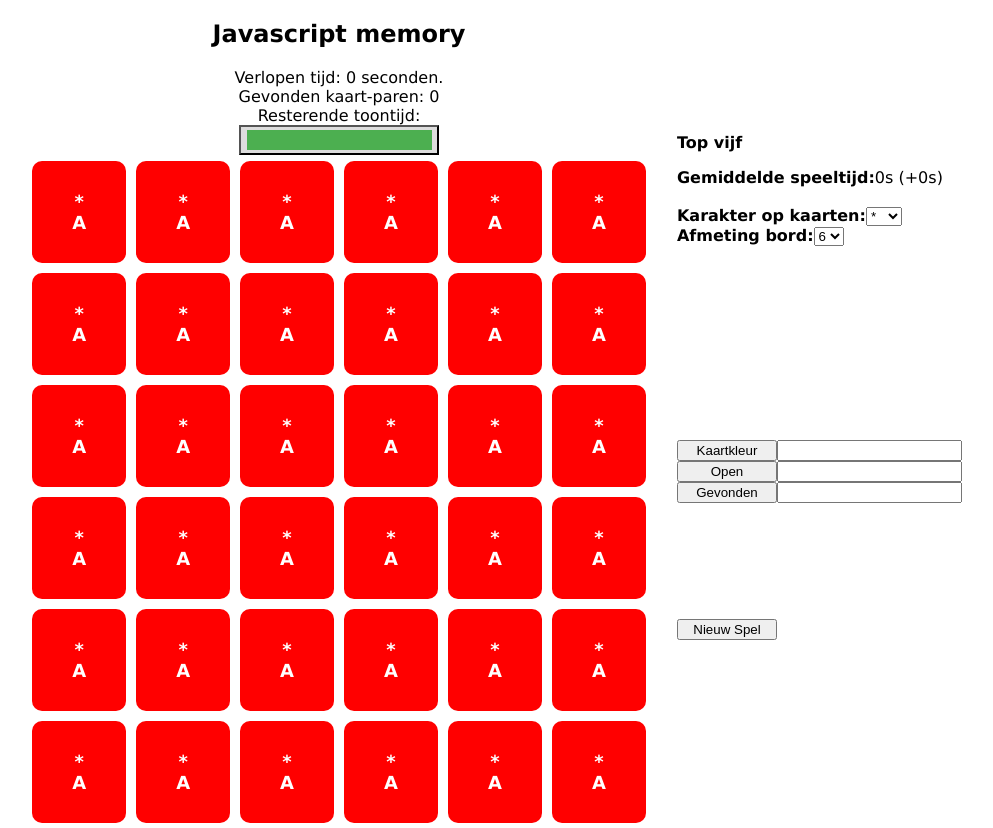
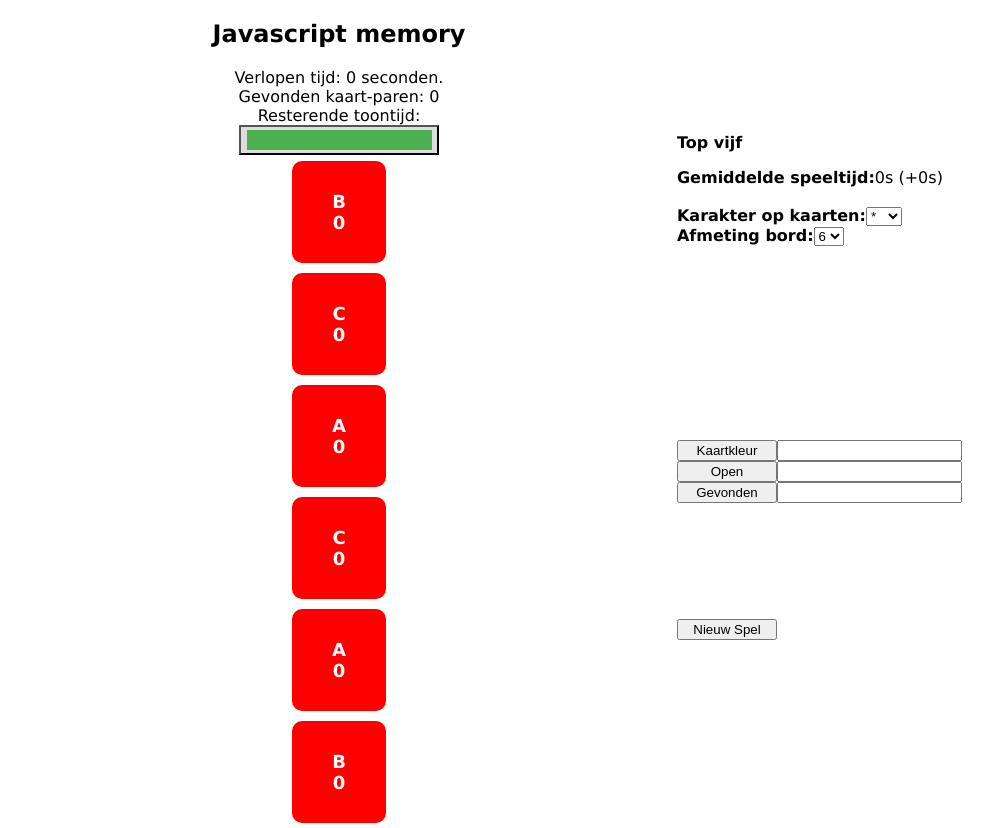
Before and after one commit to danielgeerts7/Memory, an Angular app in the folder week2MemoryInAngular/: page / in a window 1280 px wide. Shown: the whole page, without its empty margins (237-1230 px from the left). Built offline with nearby package versions, Linux system fonts and the light colour scheme.

Commit message:
Add a GameService to the Memory

```diff
--- a/week2MemoryInAngular/src/app/app.component.ts
+++ b/week2MemoryInAngular/src/app/app.component.ts
@@ -1,4 +1,6 @@
 import { Component } from '@angular/core';
+
+import {GameService} from './game.service'
 
 @Component({
   selector: 'app-root',
@@ -6,4 +8,8 @@ import { Component } from '@angular/core';
 })
 export class AppComponent {
   title = 'week2memory';
+
+  constructor(private gameService:GameService) {
+    this.gameService.initGame(6);
+  }
 }
--- a/week2MemoryInAngular/src/app/board/board.component.html
+++ b/week2MemoryInAngular/src/app/board/board.component.html
@@ -1 +1 @@
-<app-row *ngFor="let a of rows"></app-row>
+<app-row *ngFor="let a of rows" [size]="size"></app-row>
--- a/week2MemoryInAngular/src/app/board/board.component.ts
+++ b/week2MemoryInAngular/src/app/board/board.component.ts
@@ -1,59 +1,25 @@
 import { Component } from '@angular/core';
+
+import { GameService } from '../game.service'
 
 @Component({
   selector: 'app-board',
   templateUrl: './board.component.html',
 })
 export class BoardComponent {
-    rows:String[] = new Array();
-    size:Number;
+    rows:any[];
 
-    constructor() {
-      this.initGame(6);
+    constructor(private gameService: GameService) {
+      //gameService.initGame(this.size);
+      //this.rows = gameService.cards;
+      this.rows = new Array(this.gameService.getSize());
     }
 
-    initGame(size:number) {
-      console.log("Init game with " + size);
-      this.size = size;
-
-      this.rows = new Array(size);
-      for (let i = 0; i < size; i++){
-          this.rows[i] = 'empty';
-          //this.rows[i].id = i;
-      }
-
-      this.initVars();
-    	this.vulSpeelveld();
-    	this.showScores();
+    ngOnInit() {
+      this.getSize();
     }
 
-    initVars() {
-
+    getSize(): void {
+    //  this.gameService.getSize().subscribe(value => this.size = value);
     }
-
-    vulSpeelveld(){
-    	// Bouw de size x size table speelveld op. Elk <td> element van de tabel
-    	// moet een karakter toegewezen worden. Hiervoor kan de nextletter functie
-    	// gebruikt worden. Ook moet de eventlistener cardClicked aan de cell gekoppeld worden
-    	// en de opmaak juist gezet worden.
-      let data = new Array()
-      //next = new nextLetter(size);
-
-      for (var i = 0; i < this.size; i++) {
-        data[i] = new Array();
-        for (var j = 0; j < this.size; j++) {
-          //td.innerHTML = document.getElementById("character").value;
-        }
-      }
-    }
-
-    showScores(){
-    	// Vul het topscore lijstje op het scherm.
-
-    }
-
-    flipCard(id) {
-
-    }
-
 }
--- a/week2MemoryInAngular/src/app/board/row/card/card.component.html
+++ b/week2MemoryInAngular/src/app/board/row/card/card.component.html
@@ -1,5 +1,5 @@
-<p id="{{ card.className }}">
-  {{ card.innerHTML }}
+<p class="{{ className }}" (click)="onSelect(className, _karakter)">
+  {{ _karakter }}
   <br>
-  {{ card.chr }}
+  {{ achterkant }}
 </p>
--- a/week2MemoryInAngular/src/app/board/row/card/card.component.ts
+++ b/week2MemoryInAngular/src/app/board/row/card/card.component.ts
@@ -1,6 +1,6 @@
-import { Component, OnInit } from '@angular/core';
+import { Component, OnInit, Input } from '@angular/core';
 
-import { Card } from './card'
+import { GameService } from '../../../game.service'
 
 @Component({
   selector: 'app-card',
@@ -8,15 +8,47 @@ import { Card } from './card'
   styleUrls: ['./card.component.scss']
 })
 export class CardComponent implements OnInit {
-  card:Card = new Card('inactive', '*', 'A');
-  symbol:String = 'card'
-  class:String = 'inactive'
-  class:String = 'inactive'
+  className:string = 'inactive';
+  _karakter:string;
+  achterkant:string;
+  _size:number;
 
-  constructor() {
+  constructor(private gameService: GameService) {
+
   }
 
   ngOnInit() {
+    //this.getNextLetter();
+    this.achterkant = this.gameService.fetchAchterkant(); // * of # of ...
   }
 
+  @Input()
+  set karakter(karakter:string) {
+    this._karakter = this.gameService.getLetter();
+  }
+  get karakter() {
+    return this._karakter;
+  }
+
+  @Input()
+  set size(size:number) {
+    this._size = size;
+  }
+  get size() {
+    return this._size;
+  }
+
+  onSelect(data:string) {
+    flip();
+    this.achterkant = 'verander dit!'
+    console.log(data)
+  }
+
+  flip() {
+    if (this.className === 'inactive') {
+      this.className = 'active'
+    } else if (this.className === 'active') {
+      this.className = 'inactive'
+    }
+  }
 }
--- a/week2MemoryInAngular/src/app/board/row/card/card.ts
+++ /dev/null
@@ -1,14 +0,0 @@
-export class Card {
-
-  constructor(private className:string, private innerHTML:string, private chr:string) {
-    console.log(className + ' ' + chr);
-  }
-
-  getChar(){
-    return this.chr;
-  }
-
-  getClass(){
-    return this.className;
-  }
-}
--- a/week2MemoryInAngular/src/app/board/row/row.component.html
+++ b/week2MemoryInAngular/src/app/board/row/row.component.html
@@ -1 +1 @@
-<app-card *ngFor="let c of cells"></app-card>
+<app-card *ngFor="let c of cells" [karakter]="c" [size]="_size"></app-card>
--- a/week2MemoryInAngular/src/app/board/row/row.component.ts
+++ b/week2MemoryInAngular/src/app/board/row/row.component.ts
@@ -1,4 +1,5 @@
-import { Component, OnInit } from '@angular/core';
+import { Component, OnInit, Input } from '@angular/core';
+import { GameService } from '../../game.service'
 
 @Component({
   selector: 'app-row',
@@ -6,18 +7,24 @@ import { Component, OnInit } from '@angular/core';
   styleUrls: ['./row.component.scss']
 })
 export class RowComponent implements OnInit {
-  cells:String[] = new Array<String>();
-  size:number = 6;
+  row_id:number = 0;
+  cells:string[];
+  _size:number;
 
-  constructor() {
-    this.cells = new Array<String>(this.size);
-    for (let i = 0; i < this.size; i++){
-        //var card = new Card('inactive', '*', 'A'); // Classname, innerHTML, memory value
-        this.cells[i] = 'empty'
-    }
+  constructor(private gameService:GameService) {
+    this._size = this.gameService.getSize();
   }
 
   ngOnInit() {
+
   }
 
+  @Input('size')
+  set size(value: number) {
+    this._size = value;
+    this.cells = new Array(this.size).fill(value);
+  }
+  get size(): number {
+    return this._size;
+  }
 }
--- /dev/null
+++ b/week2MemoryInAngular/src/app/game.service.ts
@@ -0,0 +1,93 @@
+import { Injectable } from '@angular/core';
+
+import { filter } from 'rxjs/operators';
+
+@Injectable({
+  providedIn: 'root'
+})
+export class GameService {
+
+  cards: any[];
+  size: number;
+  getLetter: any;
+
+  constructor() {}
+
+  getCards() {//: Obverable<Card[]> {
+    return this.cards;
+  }
+
+  getSize() {//: Obverable<number> {
+    return this.size;
+  }
+
+  nextLetter(size):any {
+    console.log('next'+size);
+  	let letterArray = "AABBCCDDEEFFGGHHIIJJKKLLMMNNOOPPQQRRSSTTUUVVWWXXYYZZ".substring(0,size*size).split('');
+  	var idx=0;
+  	letterArray = this.shuffle(letterArray);
+  	return () => {
+  		const letter = letterArray[idx++];
+  		return letter;
+  	};
+  }
+
+  initGame(size:number) {
+    this.size = size;
+    console.log("Init game with " + size);
+
+    this.initVars();
+    this.vulSpeelveld();
+    this.showScores();
+  }
+
+  initVars() {
+    this.getLetter = this.nextLetter(this.size);
+  }
+
+  vulSpeelveld(){
+    // Bouw de size x size table speelveld op. Elk <td> element van de tabel
+    // moet een karakter toegewezen worden. Hiervoor kan de nextletter functie
+    // gebruikt worden. Ook moet de eventlistener cardClicked aan de cell gekoppeld worden
+    // en de opmaak juist gezet worden.
+    //this.cards = new Array(this.size*this.size)
+    //next = new nextLetter(size);
+
+    //for (var i = 0; i < this.size * this.size; i++) {
+      //this.cards[i] = new Card('inactive', '*', '');
+        //td.innerHTML = document.getElementById("character").value;
+  //  }
+  }
+
+  showScores(){
+    // Vul het topscore lijstje op het scherm.
+
+  }
+
+  flipCard(id) {
+
+  }
+
+  // knuth array shuffle
+  // from https://bost.ocks.org/mike/shuffle/
+  shuffle(array: any[]) {
+  	var currentIndex:number = 6;
+    var temporaryValue:string;
+    var randomIndex:number;
+  	// While there remain elements to shuffle...
+  	while (0 !== currentIndex) {
+  		// Pick a remaining element...
+  		randomIndex = Math.floor(Math.random() * currentIndex);
+  		currentIndex -= 1;
+  		// And swap it with the current element.
+  		temporaryValue = array[currentIndex];
+  		array[currentIndex] = array[randomIndex];
+  		array[randomIndex] = temporaryValue;
+  	}
+  	return array;
+  }
+
+  fetchAchterkant() {
+    return '0'
+  }
+}
--- a/week2MemoryInAngular/src/styles.scss
+++ b/week2MemoryInAngular/src/styles.scss
@@ -17,6 +17,10 @@ app-card p {
   border-radius: 10px;
   margin: 5px;
 }
+// Card IDs
+.inactive { background-color:red; }
+.active { background-color:green; }
+.found{ background-color:purple; cursor:default; }
 
 // Mobile and tablet
 @media only screen and (orientation:landscape) {
@@ -26,11 +30,6 @@ app-card p {
 @media only screen and (orientation:portrait) {
   app-board { width:70vw; height:70vw; border-spacing:1vw;}
 }
-
-// Card IDs
-#inactive { background-color:red; }
-#active { background-color:green; }
-#found{ background-color:purple; cursor:default; }
 
 button {width: 100px}
 
```
Also changed, not shown: 1 other file (tests, documents, lock files or other folders).
